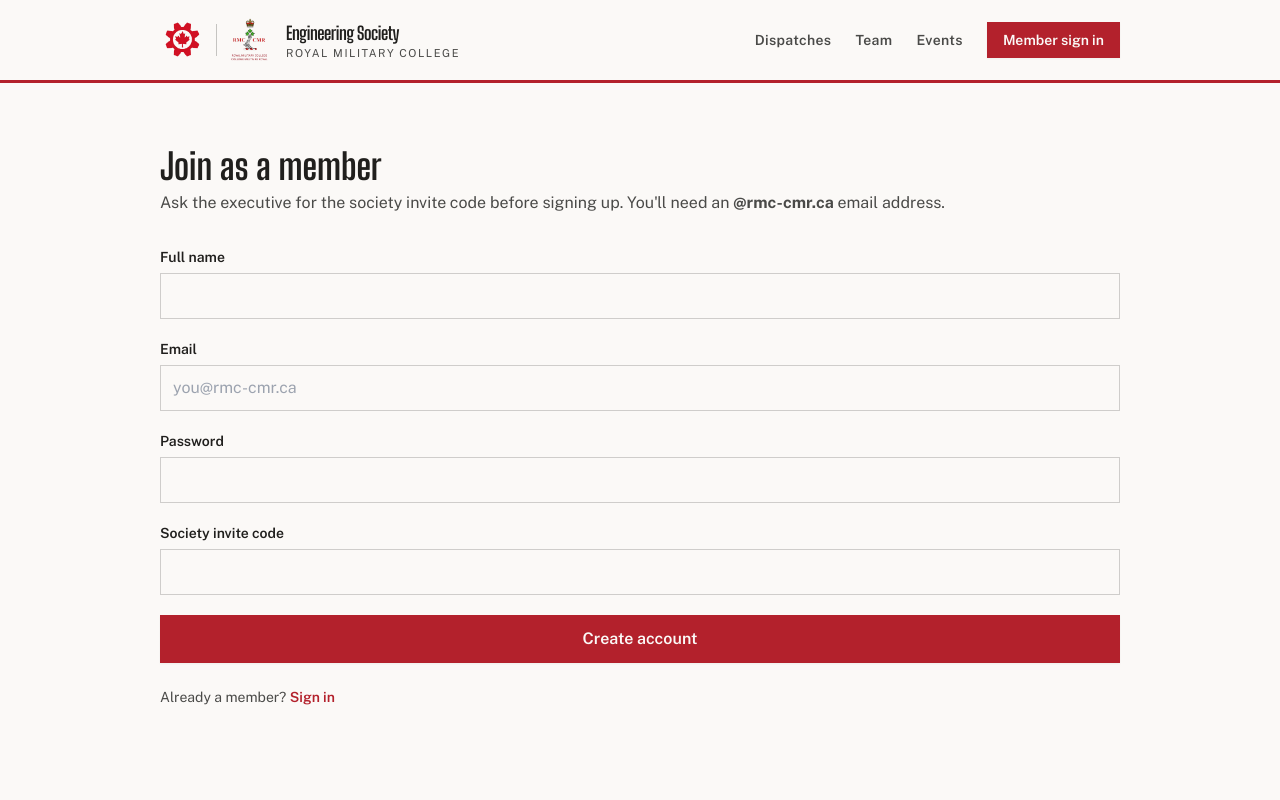
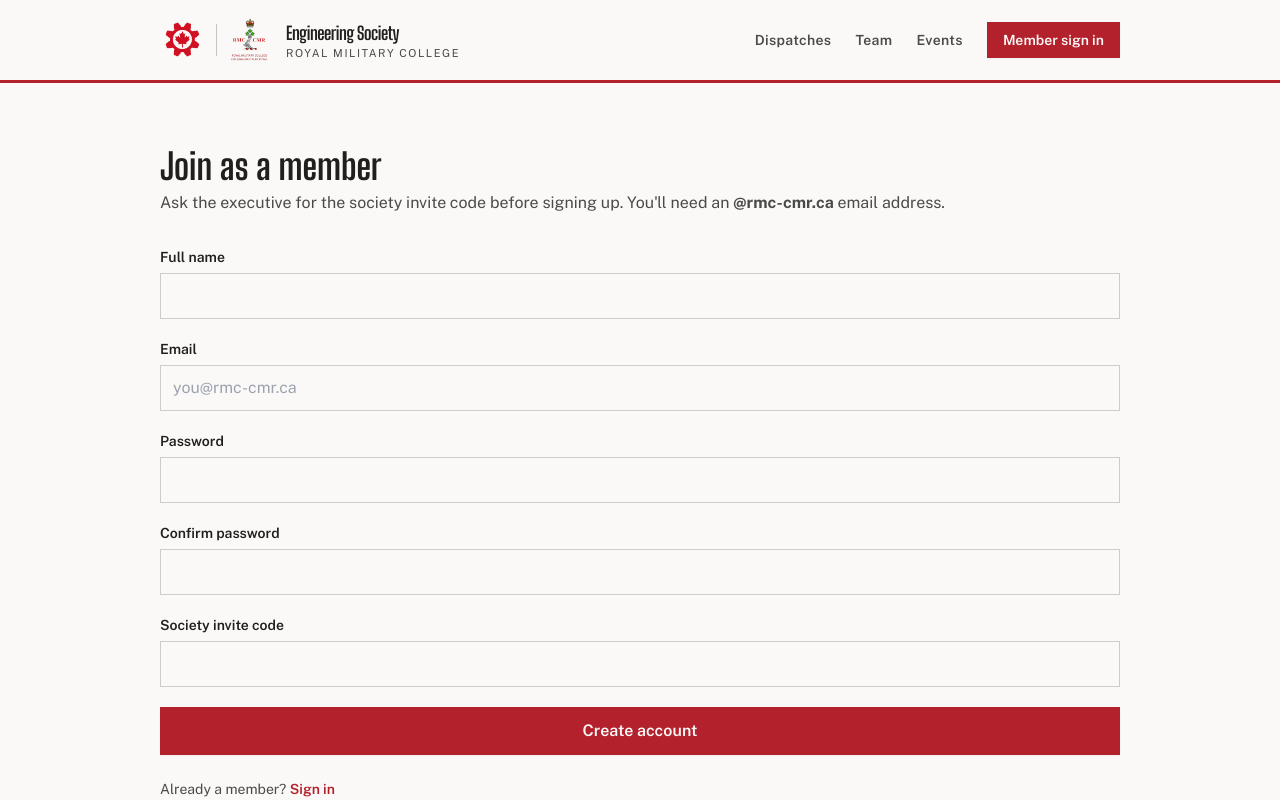
Before and after one commit to JXOHG/RMC-Engineering-Society, a React (Vite) app in the folder frontend/: page /register in a window 1280 px wide. Shown: the top 800 px of the page. Built offline with nearby package versions, Linux system fonts and the light colour scheme; no server answers.

Commit message:
adding password verification

```diff
--- a/frontend/src/pages/Register.jsx
+++ b/frontend/src/pages/Register.jsx
@@ -4,7 +4,13 @@ import { useAuth } from '../context/AuthContext'
 
 export default function Register() {
   const { register } = useAuth()
-  const [form, setForm] = useState({ name: '', email: '', password: '', inviteCode: '' })
+  const [form, setForm] = useState({
+    name: '',
+    email: '',
+    password: '',
+    confirmPassword: '',
+    inviteCode: '',
+  })
   const [error, setError] = useState('')
   const [submitting, setSubmitting] = useState(false)
   const [submittedEmail, setSubmittedEmail] = useState('')
@@ -16,9 +22,16 @@ export default function Register() {
   async function handleSubmit(e) {
     e.preventDefault()
     setError('')
+
+    if (form.password !== form.confirmPassword) {
+      setError('Passwords do not match.')
+      return
+    }
+
     setSubmitting(true)
     try {
-      await register(form)
+      const { confirmPassword, ...payload } = form
+      await register(payload)
       setSubmittedEmail(form.email)
     } catch (err) {
       setError(err.message)
@@ -72,6 +85,13 @@ export default function Register() {
           onChange={handleChange}
         />
         <Field
+          label="Confirm password"
+          name="confirmPassword"
+          type="password"
+          value={form.confirmPassword}
+          onChange={handleChange}
+        />
+        <Field
           label="Society invite code"
           name="inviteCode"
           value={form.inviteCode}
```
